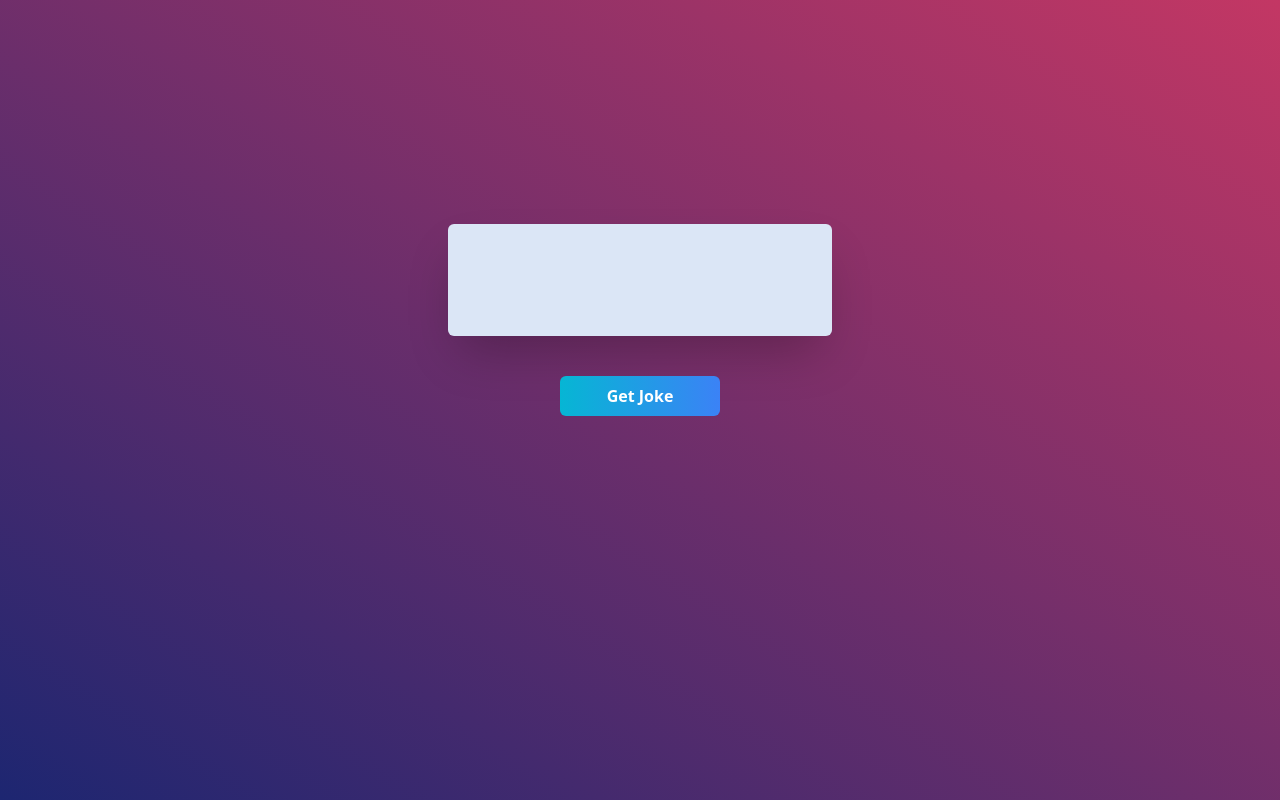
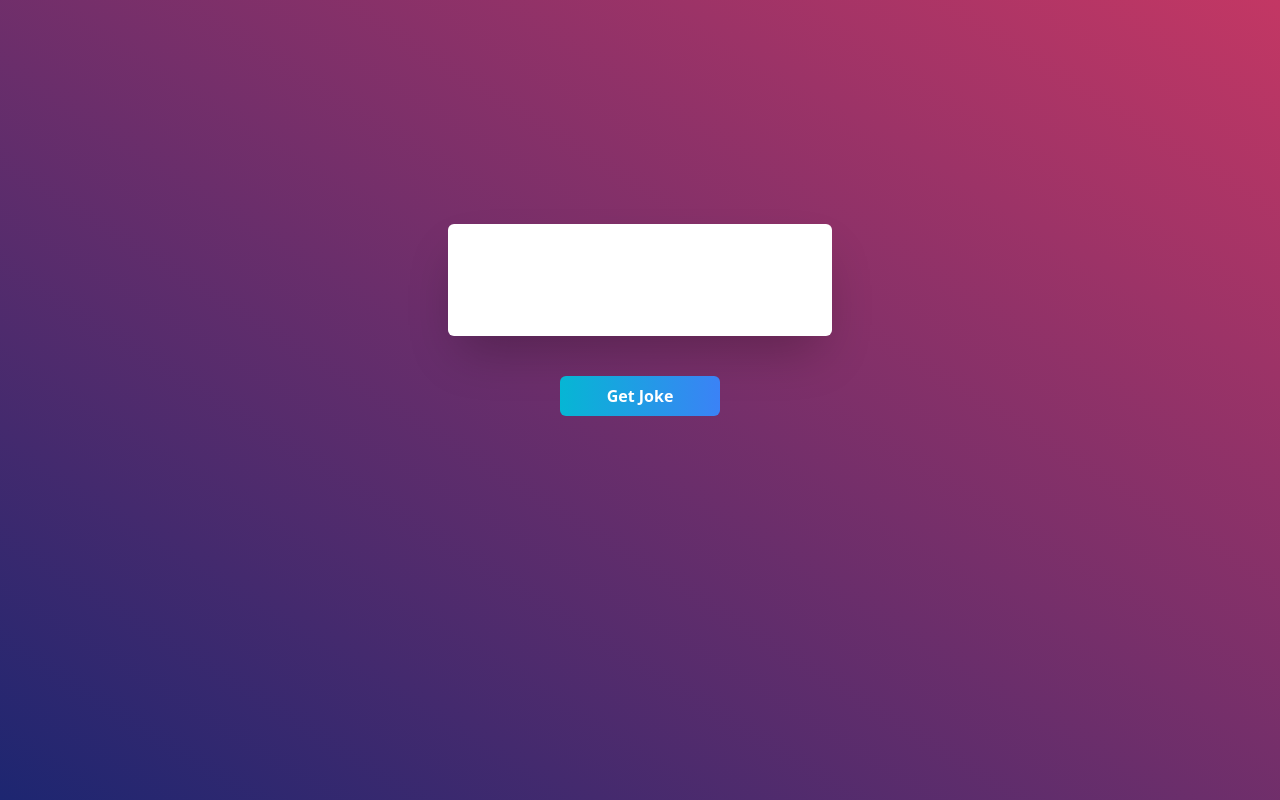
Before and after one commit to aguilanbon/random-joke-app, a React (Create React App) app: page / in a window 1280 px wide. Built offline with nearby package versions, Linux system fonts and the light colour scheme.

Commit message:
added context api for future use

```diff
--- a/src/App.js
+++ b/src/App.js
@@ -1,11 +1,14 @@
+import { GlobalProvider } from './helpers/GlobalContext';
 import './index.css';
 import Home from './pages/Home';
 
 function App() {
   return (
-    <div className="">
-      <Home />
-    </div>
+    <GlobalProvider>
+      <div className="">
+        <Home />
+      </div>
+    </GlobalProvider>
   );
 }
 
--- /dev/null
+++ b/src/helpers/GlobalContext.js
@@ -0,0 +1,20 @@
+import { createContext, useState } from 'react'
+
+const GlobalContext = createContext()
+
+export const GlobalProvider = ({children}) => {
+
+    const [isOpen, setIsOpen] = useState(false)
+
+    const value = {
+        isOpen, setIsOpen
+    }
+
+    return (
+        <GlobalContext.Provider value={value}>
+            {children}
+        </GlobalContext.Provider>
+    )
+}
+
+export default GlobalContext
--- a/src/pages/Home.jsx
+++ b/src/pages/Home.jsx
@@ -3,6 +3,7 @@ import React, { useState } from 'react'
 import Button from '../components/Button'
 import Card from '../components/Card'
 import '../index.css'
+
 
 function Home() {
 
@@ -26,7 +27,7 @@ function Home() {
 
     return (
         <div className='flex flex-col items-center h-screen bg-gradient-to-tr from-custom3 to-custom4'>
-            <div className='flex flex-col w-96 mt-56'>
+            <div className='flex flex-col min-w-96 max-w-2xl mt-56'>
                 <Card singleJoke={singleJoke} twoPartJoke={twoPartJoke} />
                 <Button getJoke={getJoke}/>
             </div>
--- a/tailwind.config.js
+++ b/tailwind.config.js
@@ -8,7 +8,7 @@ module.exports = {
         'custom2' : '#3B4371',
         'custom3' : '#1D2671',
         'custom4' : '#C33764',
-        'custom5' : '#DBE6F6'
+        'custom5' : '#ffffff'
       }
     },
   },
```
